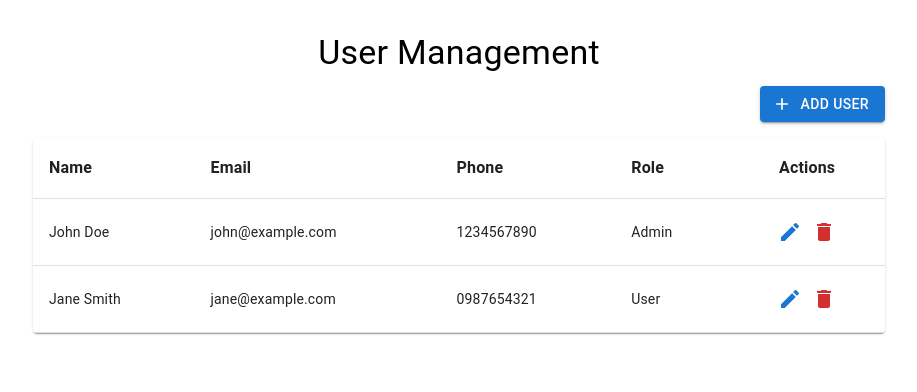
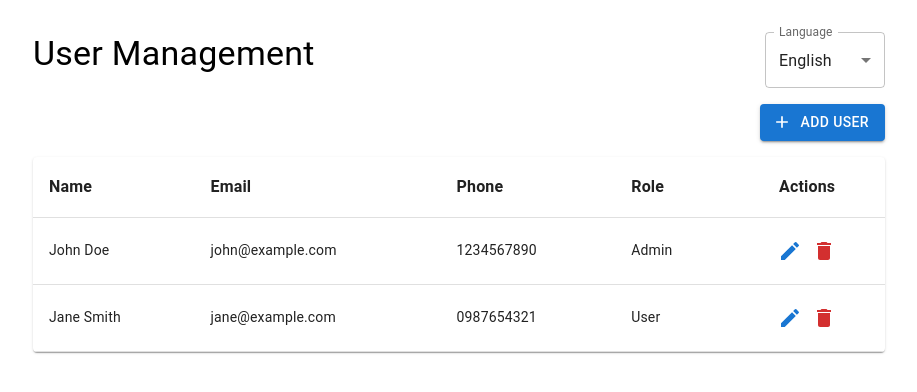
Before and after one commit to ajaykumar-bg/react-hook-form-mui-example, a React (Create React App) app: page / in a window 1280 px wide. Shown: the top 392 px of the page, without its empty margins (181-1098 px from the left). Built offline with nearby package versions, Linux system fonts and the light colour scheme.

Commit message:
Added translations for form validation

```diff
--- a/package.json
+++ b/package.json
@@ -5,15 +5,18 @@
 	"dependencies": {
 		"@emotion/react": "^11.14.0",
 		"@emotion/styled": "^11.14.0",
+		"@hookform/resolvers": "^4.1.2",
 		"@mui/icons-material": "^6.4.6",
 		"@mui/material": "^6.4.6",
 		"@testing-library/dom": "^10.4.0",
 		"@testing-library/jest-dom": "^6.6.3",
 		"@testing-library/react": "^16.2.0",
 		"@testing-library/user-event": "^13.5.0",
+		"i18next": "19.6.3",
 		"react": "^19.0.0",
 		"react-dom": "^19.0.0",
 		"react-hook-form": "^7.54.2",
+		"react-i18next": "11.7.0",
 		"react-scripts": "5.0.1",
 		"web-vitals": "^2.1.4",
 		"yup": "^1.6.1"
--- a/src/App.js
+++ b/src/App.js
@@ -1,10 +1,11 @@
-// App.jsx
 import React, { useState } from 'react';
 import { Container, Box, Typography, Snackbar, Alert } from '@mui/material';
 import UserTable from './components/UserTable';
 import UserForm from './components/UserForm';
 import AddUserButton from './components/AddUserButton';
-import { userSchema } from './validation/schemas';
+import LanguageSelector from './components/LanguageSelector';
+import { useTranslation } from 'react-i18next';
+import './i18n/i18n'; // Import i18n initialization
 
 // Initial data
 const initialUsers = [
@@ -33,6 +34,7 @@ function App() {
 		message: '',
 		severity: 'success',
 	});
+	const { t } = useTranslation();
 
 	// Handle dialog open for create/edit
 	const handleOpenDialog = (user = null) => {
@@ -49,16 +51,14 @@ function App() {
 	// Handle form submission
 	const handleSubmitUser = async (data) => {
 		try {
-			// Validate with yup schema
-			await userSchema.validate(data);
-
+			// Validate with yup schema (already validated by react-hook-form with yupResolver)
 			if (currentUser) {
 				// Update existing user
 				const updatedUsers = users.map((user) =>
 					user.id === currentUser.id ? { ...user, ...data } : user
 				);
 				setUsers(updatedUsers);
-				showNotification('User updated successfully!', 'success');
+				showNotification(t('notifications.userUpdated'), 'success');
 			} else {
 				// Add new user
 				const newUser = {
@@ -69,7 +69,7 @@ function App() {
 					...data,
 				};
 				setUsers([...users, newUser]);
-				showNotification('User added successfully!', 'success');
+				showNotification(t('notifications.userAdded'), 'success');
 			}
 			handleCloseDialog();
 		} catch (error) {
@@ -81,7 +81,7 @@ function App() {
 	const handleDeleteUser = (id) => {
 		const updatedUsers = users.filter((user) => user.id !== id);
 		setUsers(updatedUsers);
-		showNotification('User deleted successfully!', 'success');
+		showNotification(t('notifications.userDeleted'), 'success');
 	};
 
 	// Show notification
@@ -97,9 +97,17 @@ function App() {
 	return (
 		<Container maxWidth='md'>
 			<Box sx={{ my: 4 }}>
-				<Typography variant='h4' component='h1' gutterBottom align='center'>
-					User Management
-				</Typography>
+				<Box
+					display='flex'
+					justifyContent='space-between'
+					alignItems='center'
+					mb={2}
+				>
+					<Typography variant='h4' component='h1' gutterBottom>
+						{t('app.title')}
+					</Typography>
+					<LanguageSelector />
+				</Box>
 
 				<Box display='flex' justifyContent='flex-end' mb={2}>
 					<AddUserButton onAddClick={() => handleOpenDialog()} />
--- a/src/components/AddUserButton.js
+++ b/src/components/AddUserButton.js
@@ -1,17 +1,16 @@
 import React from 'react';
 import { Button } from '@mui/material';
 import { Add as AddIcon } from '@mui/icons-material';
+import { useTranslation } from 'react-i18next';
 
 const AddUserButton = ({ onAddClick }) => {
-  return (
-    <Button
-      variant="contained"
-      startIcon={<AddIcon />}
-      onClick={onAddClick}
-    >
-      Add User
-    </Button>
-  );
+	const { t } = useTranslation();
+
+	return (
+		<Button variant='contained' startIcon={<AddIcon />} onClick={onAddClick}>
+			{t('buttons.addUser')}
+		</Button>
+	);
 };
 
 export default AddUserButton;
--- /dev/null
+++ b/src/components/LanguageSelector.js
@@ -0,0 +1,33 @@
+import React from 'react';
+import { FormControl, InputLabel, Select, MenuItem } from '@mui/material';
+import { useTranslation } from 'react-i18next';
+
+const LanguageSelector = () => {
+	const { t, i18n } = useTranslation();
+
+	const changeLanguage = (event) => {
+		const language = event.target.value;
+		i18n.changeLanguage(language);
+		localStorage.setItem('language', language);
+	};
+
+	return (
+		<FormControl sx={{ minWidth: 120 }}>
+			<InputLabel id='language-select-label'>
+				{t('languageSelector.language')}
+			</InputLabel>
+			<Select
+				labelId='language-select-label'
+				id='language-select'
+				value={i18n.language}
+				label={t('languageSelector.language')}
+				onChange={changeLanguage}
+			>
+				<MenuItem value='en'>{t('languageSelector.english')}</MenuItem>
+				<MenuItem value='es'>{t('languageSelector.spanish')}</MenuItem>
+			</Select>
+		</FormControl>
+	);
+};
+
+export default LanguageSelector;
--- a/src/components/UserForm.js
+++ b/src/components/UserForm.js
@@ -8,15 +8,29 @@ import {
 	DialogTitle,
 } from '@mui/material';
 import { useForm } from 'react-hook-form';
+import { yupResolver } from '@hookform/resolvers/yup';
+import { createUserSchema } from '../validation/schemas';
+import { useTranslation } from 'react-i18next';
 
 const UserForm = ({ open, user, onClose, onSubmit }) => {
-  const { register, handleSubmit, reset, formState: { errors }, setValue } = useForm({
+	const { t, i18n } = useTranslation();
+
+	const schema = createUserSchema();
+
+	const {
+		register,
+		handleSubmit,
+		reset,
+		formState: { errors },
+		setValue,
+	} = useForm({
 		defaultValues: {
 			name: '',
 			email: '',
 			phone: '',
-      role: ''
-    }
+			role: '',
+		},
+		resolver: yupResolver(schema),
 	});
 
 	// Effect to set form values when editing
@@ -36,57 +50,60 @@ const UserForm = ({ open, user, onClose, onSubmit }) => {
 		}
 	}, [open, reset]);
 
+	// Update validation schema when language changes
+	useEffect(() => {
+		// This forces a re-render when language changes
+	}, [i18n.language]);
+
 	return (
-    <Dialog open={open} onClose={onClose} maxWidth="sm" fullWidth>
-      <DialogTitle>
-        {user ? 'Edit User' : 'Add New User'}
-      </DialogTitle>
+		<Dialog open={open} onClose={onClose} maxWidth='sm' fullWidth>
+			<DialogTitle>{user ? t('form.editUser') : t('form.addUser')}</DialogTitle>
 			<form onSubmit={handleSubmit(onSubmit)}>
 				<DialogContent>
 					<TextField
-            margin="dense"
-            label="Name"
+						margin='dense'
+						label={t('form.nameLabel')}
 						fullWidth
-            variant="outlined"
+						variant='outlined'
 						{...register('name')}
 						error={!!errors.name}
 						helperText={errors.name?.message}
 					/>
 					<TextField
-            margin="dense"
-            label="Email"
-            type="email"
+						margin='dense'
+						label={t('form.emailLabel')}
+						type='email'
 						fullWidth
-            variant="outlined"
+						variant='outlined'
 						{...register('email')}
 						error={!!errors.email}
 						helperText={errors.email?.message}
 					/>
 					<TextField
-            margin="dense"
-            label="Phone"
+						margin='dense'
+						label={t('form.phoneLabel')}
 						fullWidth
-            variant="outlined"
+						variant='outlined'
 						{...register('phone')}
 						error={!!errors.phone}
 						helperText={errors.phone?.message}
 					/>
 					<TextField
-            margin="dense"
-            label="Role"
+						margin='dense'
+						label={t('form.roleLabel')}
 						fullWidth
-            variant="outlined"
+						variant='outlined'
 						{...register('role')}
 						error={!!errors.role}
 						helperText={errors.role?.message}
 					/>
 				</DialogContent>
 				<DialogActions>
-          <Button onClick={onClose} color="primary">
-            Cancel
+					<Button onClick={onClose} color='primary'>
+						{t('form.cancel')}
 					</Button>
-          <Button type="submit" color="primary" variant="contained">
-            {user ? 'Update' : 'Add'}
+					<Button type='submit' color='primary' variant='contained'>
+						{user ? t('form.update') : t('form.add')}
 					</Button>
 				</DialogActions>
 			</form>
--- a/src/components/UserTable.js
+++ b/src/components/UserTable.js
@@ -8,21 +8,44 @@ import {
 	TableHead,
 	TableRow,
 	Typography,
-  IconButton
+	IconButton,
 } from '@mui/material';
 import { Edit as EditIcon, Delete as DeleteIcon } from '@mui/icons-material';
+import { useTranslation } from 'react-i18next';
 
 const UserTable = ({ users, onEdit, onDelete }) => {
+	const { t } = useTranslation();
+
 	return (
 		<TableContainer component={Paper}>
 			<Table>
 				<TableHead>
 					<TableRow>
-            <TableCell><Typography variant="subtitle1" fontWeight="bold">Name</Typography></TableCell>
-            <TableCell><Typography variant="subtitle1" fontWeight="bold">Email</Typography></TableCell>
-            <TableCell><Typography variant="subtitle1" fontWeight="bold">Phone</Typography></TableCell>
-            <TableCell><Typography variant="subtitle1" fontWeight="bold">Role</Typography></TableCell>
-            <TableCell align="center"><Typography variant="subtitle1" fontWeight="bold">Actions</Typography></TableCell>
+						<TableCell>
+							<Typography variant='subtitle1' fontWeight='bold'>
+								{t('table.name')}
+							</Typography>
+						</TableCell>
+						<TableCell>
+							<Typography variant='subtitle1' fontWeight='bold'>
+								{t('table.email')}
+							</Typography>
+						</TableCell>
+						<TableCell>
+							<Typography variant='subtitle1' fontWeight='bold'>
+								{t('table.phone')}
+							</Typography>
+						</TableCell>
+						<TableCell>
+							<Typography variant='subtitle1' fontWeight='bold'>
+								{t('table.role')}
+							</Typography>
+						</TableCell>
+						<TableCell align='center'>
+							<Typography variant='subtitle1' fontWeight='bold'>
+								{t('table.actions')}
+							</Typography>
+						</TableCell>
 					</TableRow>
 				</TableHead>
 				<TableBody>
@@ -33,18 +56,20 @@ const UserTable = ({ users, onEdit, onDelete }) => {
 								<TableCell>{user.email}</TableCell>
 								<TableCell>{user.phone}</TableCell>
 								<TableCell>{user.role}</TableCell>
-                <TableCell align="center">
+								<TableCell align='center'>
 									<IconButton
-                    color="primary"
+										color='primary'
 										onClick={() => onEdit(user)}
-                    size="small"
+										size='small'
+										data-testid='edit-button'
 									>
 										<EditIcon />
 									</IconButton>
 									<IconButton
-                    color="error"
+										color='error'
 										onClick={() => onDelete(user.id)}
-                    size="small"
+										size='small'
+										data-testid='delete-button'
 									>
 										<DeleteIcon />
 									</IconButton>
@@ -53,8 +78,8 @@ const UserTable = ({ users, onEdit, onDelete }) => {
 						))
 					) : (
 						<TableRow>
-              <TableCell colSpan={5} align="center">
-                <Typography variant="body1">No users found</Typography>
+							<TableCell colSpan={5} align='center'>
+								<Typography variant='body1'>{t('table.noUsers')}</Typography>
 							</TableCell>
 						</TableRow>
 					)}
--- /dev/null
+++ b/src/i18n/i18n.js
@@ -0,0 +1,23 @@
+import i18n from 'i18next';
+import { initReactI18next } from 'react-i18next';
+
+import enTranslations from './locales/en.json';
+import esTranslations from './locales/es.json';
+
+i18n.use(initReactI18next).init({
+	resources: {
+		en: {
+			translation: enTranslations,
+		},
+		es: {
+			translation: esTranslations,
+		},
+	},
+	lng: localStorage.getItem('language') || 'en',
+	fallbackLng: 'en',
+	interpolation: {
+		escapeValue: false,
+	},
+});
+
+export default i18n;
--- /dev/null
+++ b/src/i18n/locales/en.json
@@ -0,0 +1,46 @@
+{
+	"app": {
+		"title": "User Management"
+	},
+	"table": {
+		"name": "Name",
+		"email": "Email",
+		"phone": "Phone",
+		"role": "Role",
+		"actions": "Actions",
+		"noUsers": "No users found"
+	},
+	"form": {
+		"addUser": "Add New User",
+		"editUser": "Edit User",
+		"nameLabel": "Name",
+		"emailLabel": "Email",
+		"phoneLabel": "Phone",
+		"roleLabel": "Role",
+		"cancel": "Cancel",
+		"update": "Update",
+		"add": "Add"
+	},
+	"buttons": {
+		"addUser": "Add User"
+	},
+	"validation": {
+		"nameRequired": "Name is required",
+		"nameMinLength": "Name must be at least 3 characters",
+		"emailRequired": "Email is required",
+		"emailInvalid": "Invalid email format",
+		"phoneRequired": "Phone is required",
+		"phoneFormat": "Phone must be 10 digits",
+		"roleRequired": "Role is required"
+	},
+	"notifications": {
+		"userAdded": "User added successfully!",
+		"userUpdated": "User updated successfully!",
+		"userDeleted": "User deleted successfully!"
+	},
+	"languageSelector": {
+		"language": "Language",
+		"english": "English",
+		"spanish": "Spanish"
+	}
+}
--- /dev/null
+++ b/src/i18n/locales/es.json
@@ -0,0 +1,46 @@
+{
+	"app": {
+		"title": "Gestión de Usuarios"
+	},
+	"table": {
+		"name": "Nombre",
+		"email": "Correo electrónico",
+		"phone": "Teléfono",
+		"role": "Rol",
+		"actions": "Acciones",
+		"noUsers": "No se encontraron usuarios"
+	},
+	"form": {
+		"addUser": "Añadir Nuevo Usuario",
+		"editUser": "Editar Usuario",
+		"nameLabel": "Nombre",
+		"emailLabel": "Correo electrónico",
+		"phoneLabel": "Teléfono",
+		"roleLabel": "Rol",
+		"cancel": "Cancelar",
+		"update": "Actualizar",
+		"add": "Añadir"
+	},
+	"buttons": {
+		"addUser": "Añadir Usuario"
+	},
+	"validation": {
+		"nameRequired": "El nombre es obligatorio",
+		"nameMinLength": "El nombre debe tener al menos 3 caracteres",
+		"emailRequired": "El correo electrónico es obligatorio",
+		"emailInvalid": "Formato de correo electrónico inválido",
+		"phoneRequired": "El teléfono es obligatorio",
+		"phoneFormat": "El teléfono debe tener 10 dígitos",
+		"roleRequired": "El rol es obligatorio"
+	},
+	"notifications": {
+		"userAdded": "¡Usuario añadido exitosamente!",
+		"userUpdated": "¡Usuario actualizado exitosamente!",
+		"userDeleted": "¡Usuario eliminado exitosamente!"
+	},
+	"languageSelector": {
+		"language": "Idioma",
+		"english": "Inglés",
+		"spanish": "Español"
+	}
+}
--- a/src/index.js
+++ b/src/index.js
@@ -1,17 +1,11 @@
 import React from 'react';
 import ReactDOM from 'react-dom/client';
-import './index.css';
 import App from './App';
-import reportWebVitals from './reportWebVitals';
+import './i18n/i18n'; // Import i18n initialization
 
 const root = ReactDOM.createRoot(document.getElementById('root'));
 root.render(
-  <React.StrictMode>
-    <App />
-  </React.StrictMode>
+	<React.StrictMode>
+		<App />
+	</React.StrictMode>
 );
-
-// If you want to start measuring performance in your app, pass a function
-// to log results (for example: reportWebVitals(console.log))
-// or send to an analytics endpoint. Learn more: https://bit.ly/CRA-vitals
-reportWebVitals();
--- a/src/validation/schemas.js
+++ b/src/validation/schemas.js
@@ -1,17 +1,21 @@
+// validation/schemas.js (updated with i18n)
 import * as yup from 'yup';
+import i18n from '../i18n/i18n';
 
-export const userSchema = yup.object().shape({
+export const createUserSchema = () => {
+	return yup.object().shape({
 		name: yup
 			.string()
-		.required('Name is required')
-		.min(3, 'Name must be at least 3 characters'),
+			.required(i18n.t('validation.nameRequired'))
+			.min(3, i18n.t('validation.nameMinLength')),
 		email: yup
 			.string()
-		.required('Email is required')
-		.email('Invalid email format'),
+			.required(i18n.t('validation.emailRequired'))
+			.email(i18n.t('validation.emailInvalid')),
 		phone: yup
 			.string()
-		.required('Phone is required')
-		.matches(/^\d{10}$/, 'Phone must be 10 digits'),
-	role: yup.string().required('Role is required'),
+			.required(i18n.t('validation.phoneRequired'))
+			.matches(/^\d{10}$/, i18n.t('validation.phoneFormat')),
+		role: yup.string().required(i18n.t('validation.roleRequired')),
 	});
+};
```
Also changed, not shown: 1 other file (tests, documents, lock files or other folders). Lines whose indentation alone changed are shown as unchanged.
